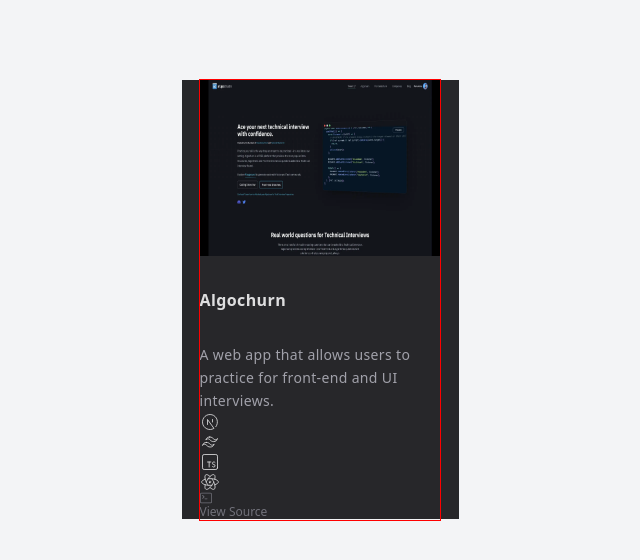
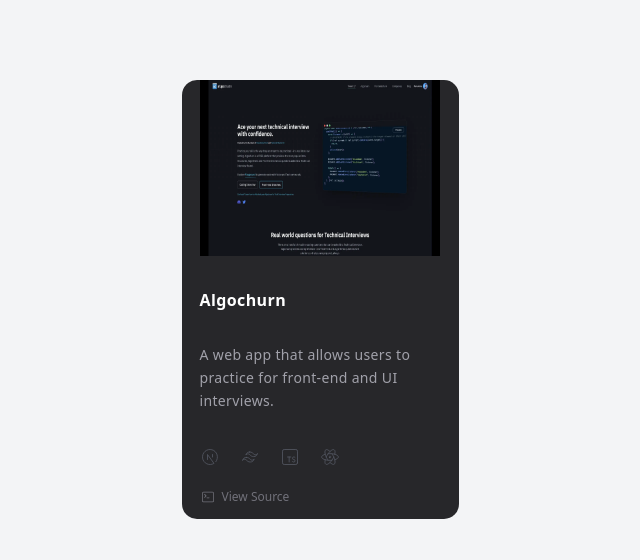
Before and after one commit to TheHolyRoller/portfolio, a Next.js app: page / in a window 1280 px wide. Shown: the top 560 px of the page, without its empty margins (320-960 px from the left). Built offline with nearby package versions, Linux system fonts and the light colour scheme.

Commit message:
Just some simple changes

```diff
--- a/Styles/CardImage.module.css
+++ b/Styles/CardImage.module.css
@@ -2,21 +2,17 @@
 
 
 .cardImageContainer{
-
-
-    /* outline: 5px solid lime; */
     width: 17.313rem;
     height: 27.438rem;
-
     background-color: #27272a;
     color: #dededf;
-
     margin: 5rem auto;
-
-
-
-
-
+    border-radius: 15px ;
+    cursor: pointer;
+    -webkit-border-radius: 15px ;
+    -moz-border-radius: 15px ;
+    -ms-border-radius: 15px ;
+    -o-border-radius: 15px ;
 }
 
 
@@ -26,8 +22,8 @@
 
     width: 87%;
 
-    outline: 1px solid red;
     margin: 0 auto;
+
 
 
 }
@@ -36,8 +32,12 @@
 .image{
 
 
-    width: 100%;
+    /* width: 100%;  */
+    width: 17.313rem;
+
     height: 11rem;
+    /* outline: 0.5px solid hotpink; */
+
 
     background-position: center;
     background-repeat: no-repeat;
@@ -53,6 +53,9 @@
 
 
 .headerContainer{
+
+
+    color: white;
 
 
 
@@ -80,9 +83,8 @@
 
 
 
-    /* outline: 4px solid lime; */
-
     margin-top: 2rem;
+    margin-bottom: 2.2rem;
 
 
 
@@ -118,7 +120,6 @@
 
 
 
-
 }
 
 
@@ -126,13 +127,27 @@
 
 
 
+    display: inline-block;
+    margin-right:  1.25rem;
+    color: #535762;
+
+
+
+
+
+}
+
+
+#sourceIcon{
+
+    /* margin-right: 0.5rem; */
+
 
 }
 
 
 
 .sourceCodeContainer{
-
 
 
 
@@ -146,10 +161,23 @@
 
 
 
+
 }
 
 
 #sourceCodeText{
+
+
+
+
+
+}
+
+
+.sourceCodeListItem{
+
+display: inline-block;
+
 
 
 
--- a/components/CardImage.tsx
+++ b/components/CardImage.tsx
@@ -88,20 +88,26 @@
 
     <div className={ci.sourceCodeContainer}>
 
-    <div className={ci.iconContainer}>
+    <ul id={ci.iconContainer} className="flex flex-row space-x-2 mt-4 items-center px-0.5">
 
 
+    <li id={ci.sourceIcon}   className={ci.sourceCodeListItem}  >
 
     <svg stroke="currentColor" fill="currentColor" stroke-width="0" viewBox="0 0 16 16" className="h-3 w-3 stroke-1.5 text-zinc-500 group-hover:text-cyan-500" height="1em" width="1em" xmlns="http://www.w3.org/2000/svg"><path d="M6 9a.5.5 0 0 1 .5-.5h3a.5.5 0 0 1 0 1h-3A.5.5 0 0 1 6 9zM3.854 4.146a.5.5 0 1 0-.708.708L4.793 6.5 3.146 8.146a.5.5 0 1 0 .708.708l2-2a.5.5 0 0 0 0-.708l-2-2z"></path><path d="M2 1a2 2 0 0 0-2 2v10a2 2 0 0 0 2 2h12a2 2 0 0 0 2-2V3a2 2 0 0 0-2-2H2zm12 1a1 1 0 0 1 1 1v10a1 1 0 0 1-1 1H2a1 1 0 0 1-1-1V3a1 1 0 0 1 1-1h12z"></path>
 
     </svg>
+    </li>
+
+
+    <li className={ci.sourceCodeListItem}  >
 
     <p id={ci.sourceCodeText}  className="text-zinc-500 group-hover:text-cyan-500 text-xs">
         View Source
 
     </p>
+    </li>
 
-    </div>
+    </ul>
 
     </div>
 
```
